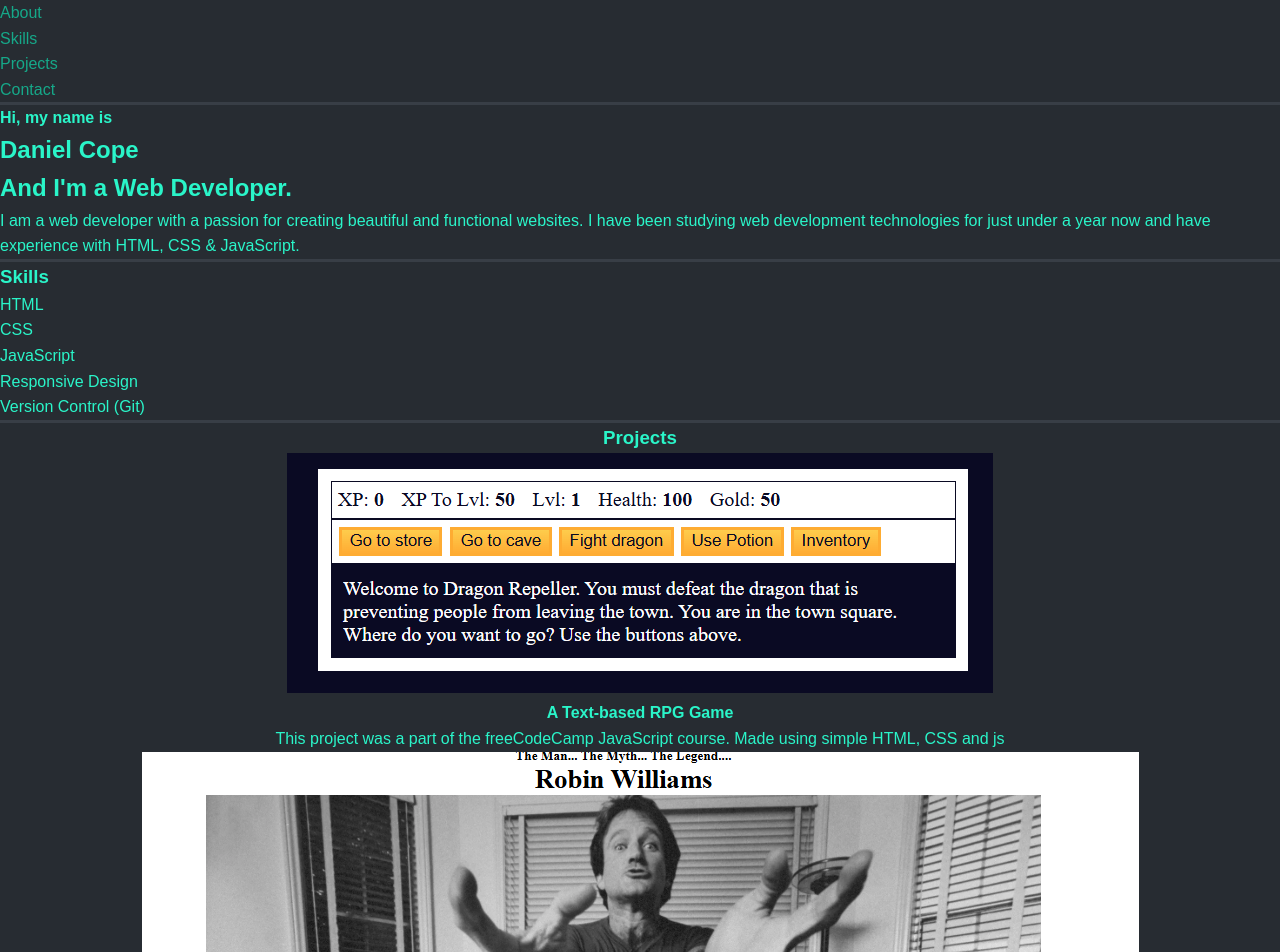
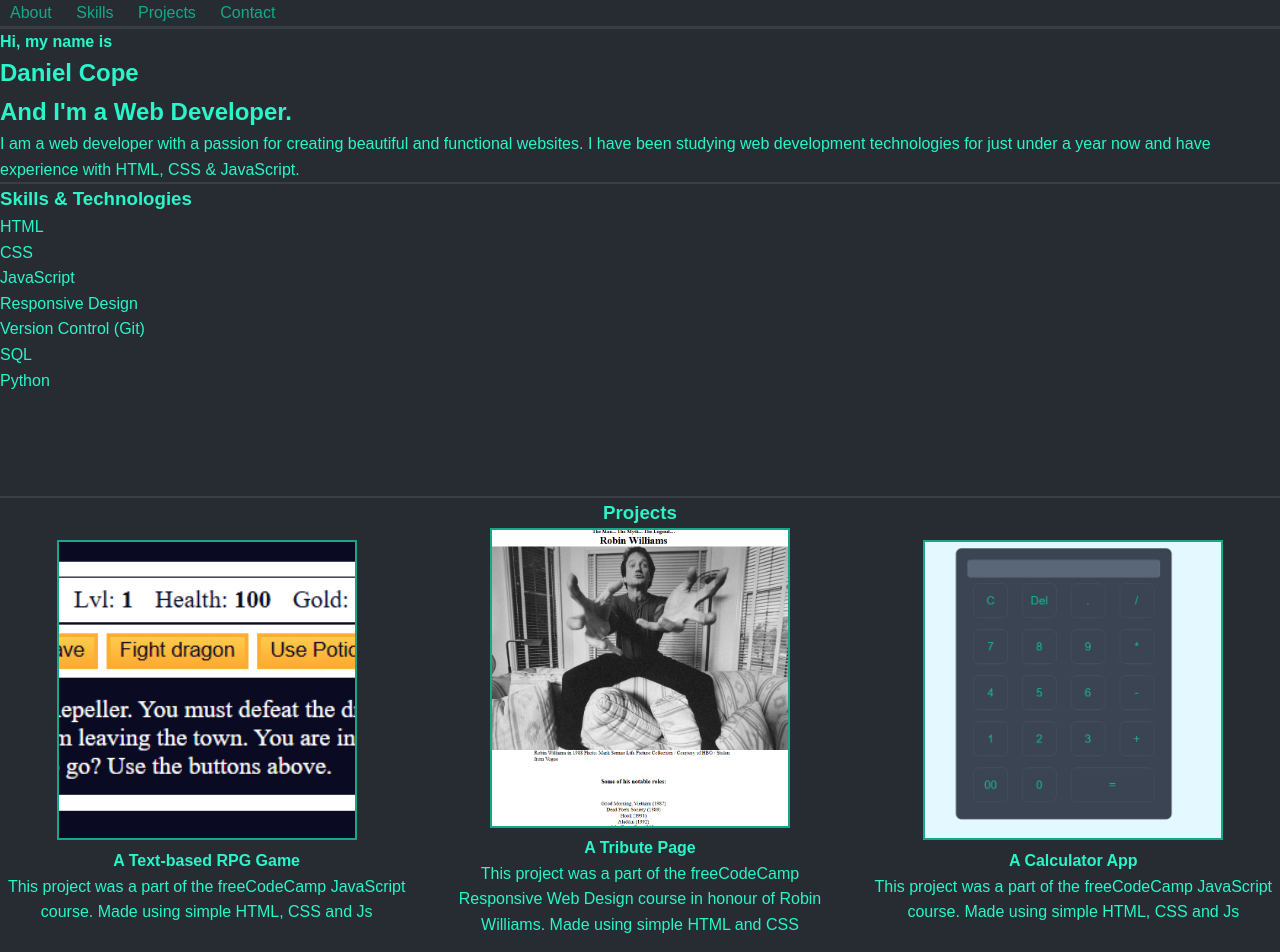
Before and after one commit to Atla-Dev/portfolio-website, a plain HTML site: page index.html in a window 1280 px wide. Shown: the top 952 px of the page. Drawn offline with Linux system fonts and the light colour scheme.

Commit message:
Fixed project flex style. Fixed nav
fixed projects style selectors to grid project images
fixed nav to be inline

```diff
--- a/index.html
+++ b/index.html
@@ -36,13 +36,19 @@
         <!-- Skills -->
         <div class="divider">
             <section id="skills">
-                <h3>Skills</h3>
+                <h3>Skills & Technologies</h3>
                 <ul>
                     <li>HTML</li>
                     <li>CSS</li>
                     <li>JavaScript</li>
                     <li>Responsive Design</li>
                     <li>Version Control (Git)</li>
+                    <li>SQL</li>
+                    <li>Python</li>
+                    <li></li>
+                    <li></li>
+                    <li></li>
+                    <li></li>
                 </ul>
             </section>
         </div>
@@ -55,7 +61,7 @@
                         <div class="project" id="project1">
                             <a href="https://atla-dev.github.io/rpg-game/index.html"><img src="./img/rpg-game.png" id="image-project-1" alt="A Screenshot of an RPG Game made with JavaScript"></a>
                             <h4>A Text-based RPG Game</h4>
-                            <p>This project was a part of the freeCodeCamp JavaScript course. Made using simple HTML, CSS and js</p>
+                            <p>This project was a part of the freeCodeCamp JavaScript course. Made using simple HTML, CSS and Js</p>
                         </div>
                         <div class="project" id="project2">
                             <a href="https://atla-dev.github.io/tribute-page/index.html"><img src="./img/tribute-page.png" id="image-project-2" alt="A Screenshot of a Tribute Page made with HTML and CSS"></a>
@@ -65,12 +71,12 @@
                         <div class="project" id="project3">
                             <a href="https://atla-dev.github.io/calculator/index.html"><img src="./img/calculator-image.png" id="image-project-3" alt="A Screenshot of a Calculator made with HTML, CSS and JavaScript"></a>
                             <h4>A Calculator App</h4>
-                            <p>This project was a part of the freeCodeCamp JavaScript course. Made using simple HTML, CSS and js</p>
+                            <p>This project was a part of the freeCodeCamp JavaScript course. Made using simple HTML, CSS and Js</p>
                         </div>
                         <div class="project" id="project4">
                             <a href="https://atla-dev.github.io/weather-app/index.html"><img src="./img/weather-app.png" id="image-project-4" alt="A Screenshot of a weather app made with HTML, CSS and JavaScript"></a>
                             <h4>A Weather App</h4>
-                            <p>This project was a part of the freeCodeCamp JavaScript course. Made using simple HTML, CSS and js</p>
+                            <p>This project was a part of the freeCodeCamp JavaScript course. Made using simple HTML, CSS and Js</p>
                         </div>
                         <div class="project" id="project5">
                             <a href="https://atla-dev.github.io/landing-page/index.html"><img src="./img/landing-page.png" id="image-project-5" alt="A Screenshot of an Interactive Photo Gallery made with HTML, CSS and JavaScript"></a>
--- a/style.css
+++ b/style.css
@@ -1,3 +1,12 @@
+/* This file is used to style the portfolio website
+
+For my memory, these are the CSS selectors:
+Class selectors use .class-name
+ID selectors use #id-name
+Element selectors use element-name
+*/
+
+
 * {
     margin: 0;
     padding: 0;
@@ -13,8 +22,10 @@ body {
 
 :root {
     --base-color: #000000;
-    --header-colour:#383e46;
+    --header-color:#383e46;
     --nav-text-color: #16a889;
+    --nav-hover-color: #2af5c91e;
+    --nav-hover-text-color: #1fffce;
     --text-color: #2af5c9;
     --background-color: #272c32;
     --border-color: #16a889;
@@ -26,6 +37,37 @@ body {
     display: flex;
 }
 
+nav {
+    display: flex;
+    flex-direction: row;
+    justify-content: space-between;
+    align-items: center;
+    background-color: #272c32;
+    border-bottom: 3px solid var(--border-color2);
+
+}
+
+nav li {
+    display: flex;
+    flex-direction: row;
+    align-items: flex-end;
+    list-style: none;
+    display: inline;
+    margin: 0 10px;
+}
+
+a {
+    font-family: 'Poppins', sans-serif;
+    color: var(--nav-text-color);
+    text-decoration: none;
+}
+nav a:hover {
+    color: var(--nav-hover-text-color);
+    background-color: var(--nav-hover-color);
+    cursor: pointer;
+    text-decoration: none;
+}
+
 #projects {
     text-align: center;
 }
@@ -34,45 +76,40 @@ body {
 .project {
     display: flex;
     flex-direction: column;
+    text-align: center;
+    width: calc(33.33% - 20px);
+    min-width: 300px;
+    max-width:400px;
+    margin-bottom: 20px;
+}
+.project-container {
+    display: flex;
+    flex-direction: row;
+    flex-wrap: wrap;
+    justify-content: space-around;
     align-items: center;
-    text-align: center;
-    max-width: 100%;
-}
-.projects-container {
-    display: grid;
-    grid-template-columns: repeat(3, 1fr);
-    grid-gap: 20px;
-    justify-items: center;
-    align-items: center;
+    gap: 20px;
+    max-width: 1300px;
+    margin: 0 auto;
+
 }
 
 .project img {
-    max-width: 100%;
-    height: auto;
+    width: 300px;
+    height: 300px;
     object-fit: cover;
-    border: 2px solid var(--border-colour);
-}
-
-nav {
-    display: flex;
-    min-height: 8vh;
-    background-color: #272c32;
-    border-bottom: 3px solid var(--border-color2);
-
-}
-
-a {
-    font-family: 'Poppins', sans-serif;
-    color: var(--nav-text-color);
-    text-decoration: none;
-}
-a :hover {
-    color: var(--text-color);
-    cursor: pointer;
-    text-decoration: none;
+    border: 2px solid var(--border-color);
 }
 
 .divider {
 
-  border-bottom: 3px solid var(--border-color2);
+  border-bottom: 2px solid var(--border-color2);
 }
+
+footer {
+    display: flex;
+    justify-content: center;
+    align-items: center;
+    background-color: #272c32;
+    border-top: 3px solid var(--border-color2);
+}
```
